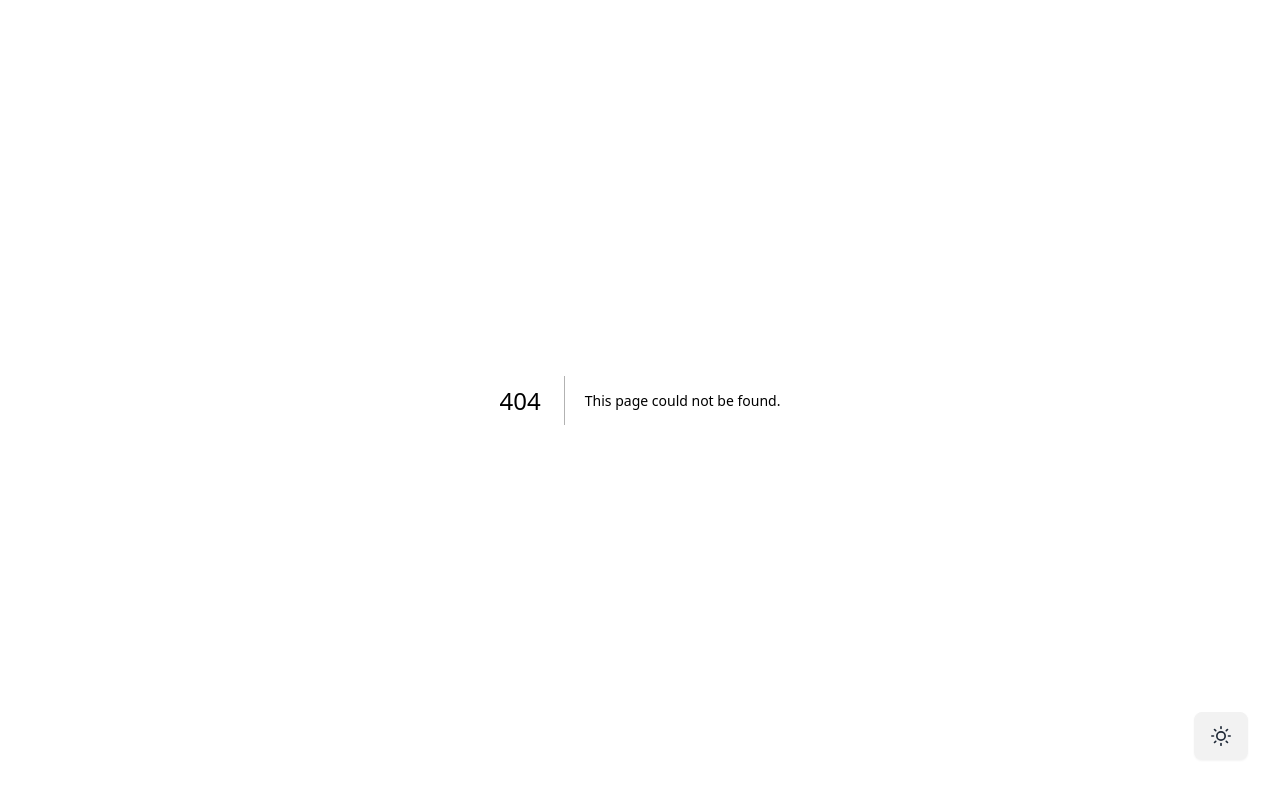
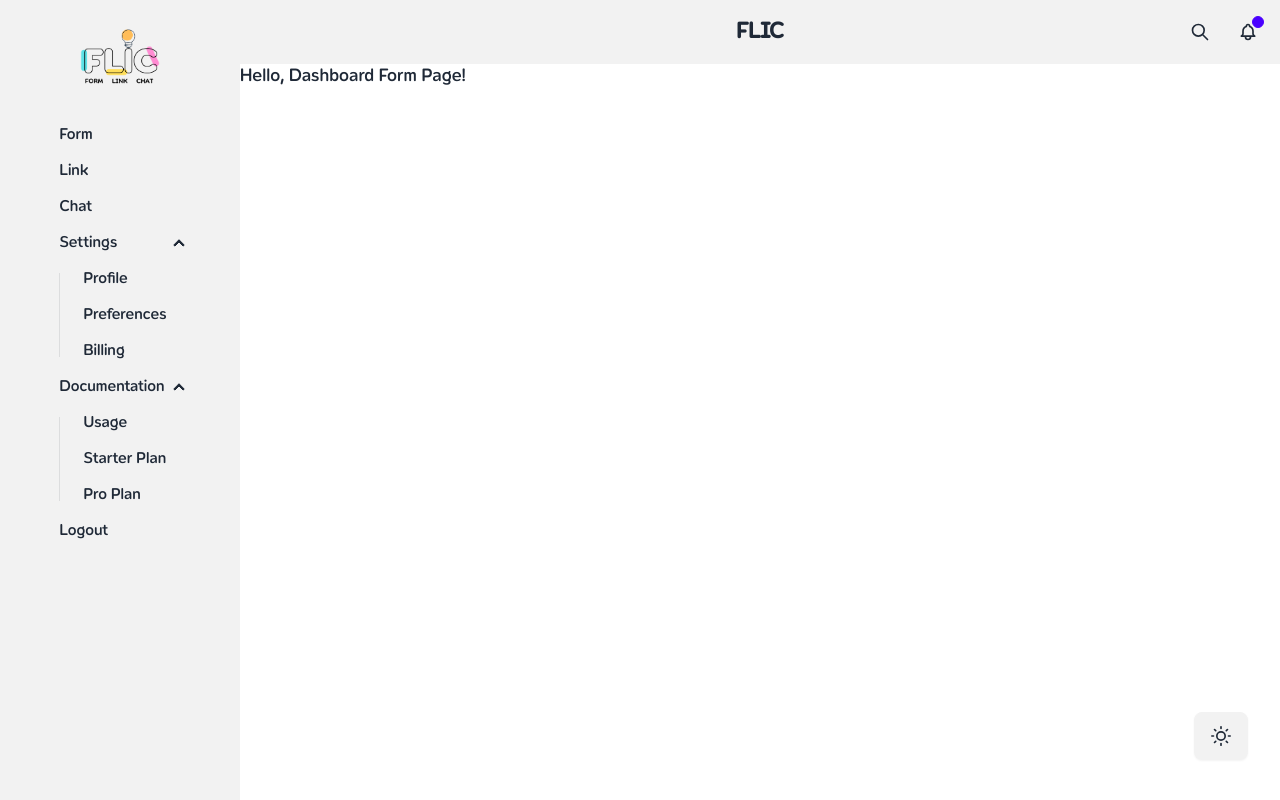
Before and after one commit to 0xvashishth/FLIC, a Next.js app in the folder client/: page /dashboard/form in a window 1280 px wide. Before the commit this address had no page. Built offline with nearby package versions, Linux system fonts and the light colour scheme.

Commit message:
dashboard new pages added and navbar fixed

```diff
--- /dev/null
+++ b/client/app/dashboard/chat/page.tsx
@@ -0,0 +1,4 @@
+// `app/dashboard/page.tsx` is the UI for the `/dashboard` URL
+export default function Page() {
+    return <h1>Hello, Dashboard Chat Page!</h1>
+}
--- /dev/null
+++ b/client/app/dashboard/form/page.tsx
@@ -0,0 +1,4 @@
+// `app/dashboard/page.tsx` is the UI for the `/dashboard` URL
+export default function Page() {
+    return <h1>Hello, Dashboard Form Page!</h1>
+}
--- a/client/app/dashboard/layout.tsx
+++ b/client/app/dashboard/layout.tsx
@@ -1,9 +1,10 @@
 import SwitchLogo from "@/app/components/clientUtils/SwitchLogo";
+import Link from "next/link";
 
 export default function DashboardLayout({
   children, // will be a page or nested layout
 }: {
-    children: React.ReactNode
+  children: React.ReactNode;
 }) {
   return (
     <div className="drawer lg:drawer-open">
@@ -36,7 +37,7 @@ export default function DashboardLayout({
             </div>
           </div>
           <div className="navbar-center">
-              <a className="btn btn-ghost text-xl">FLIC</a>
+            <Link className="btn btn-ghost text-xl" href="/dashboard">FLIC</Link>
           </div>
           <div className="navbar-end">
             <button className="btn btn-ghost btn-circle">
@@ -86,26 +87,32 @@ export default function DashboardLayout({
         ></label>
         <ul className="menu p-4 w-60 min-h-full bg-base-200 text-base-content">
           {/* Sidebar content here */}
-            <div className="w-20 m-3 text-center mx-auto">
+          <Link className="w-20 m-3 text-center mx-auto" href="/dashboard">
             <SwitchLogo />
-            </div>
+          </Link>
           <div className="mx-auto my-5">
             <li>
-              <a>Form</a>
+                <Link href="/dashboard/form">Form</Link>
             </li>
             <li>
-              <a>Link</a>
+              <Link href="/dashboard/link">Link</Link>
             </li>
             <li>
-              <a>Chat</a>
+              <Link href="/dashboard/chat">Chat</Link>
             </li>
             <li>
               <details open>
                 <summary>Settings</summary>
                 <ul>
-          <li><a>Profile</a></li>
-          <li><a>Preferences</a></li>
-          <li><a>Billing</a></li>
+                  <li>
+                    <a>Profile</a>
+                  </li>
+                  <li>
+                    <a>Preferences</a>
+                  </li>
+                  <li>
+                    <a>Billing</a>
+                  </li>
                 </ul>
               </details>
             </li>
@@ -113,9 +120,15 @@ export default function DashboardLayout({
               <details open>
                 <summary>Documentation</summary>
                 <ul>
-          <li><a>Usage</a></li>
-          <li><a>Starter Plan</a></li>
-          <li><a>Pro Plan</a></li>
+                  <li>
+                    <a>Usage</a>
+                  </li>
+                  <li>
+                    <a>Starter Plan</a>
+                  </li>
+                  <li>
+                    <a>Pro Plan</a>
+                  </li>
                 </ul>
               </details>
             </li>
@@ -126,5 +139,5 @@ export default function DashboardLayout({
         </ul>
       </div>
     </div>
-    )
+  );
 }
--- /dev/null
+++ b/client/app/dashboard/link/page.tsx
@@ -0,0 +1,4 @@
+// `app/dashboard/page.tsx` is the UI for the `/dashboard` URL
+export default function Page() {
+    return <h1>Hello, Dashboard Link Page!</h1>
+}
```
Lines whose indentation alone changed are shown as unchanged.
